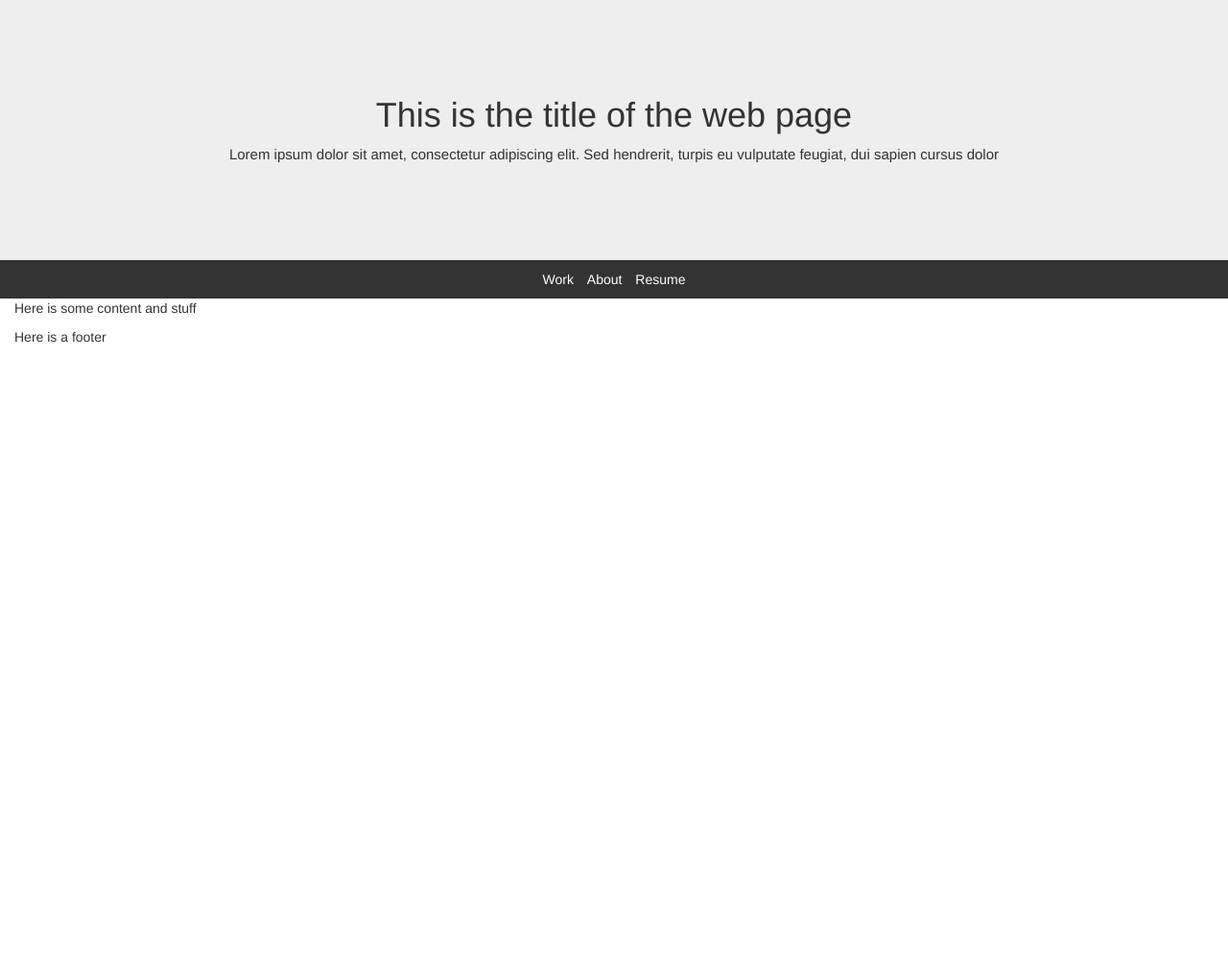
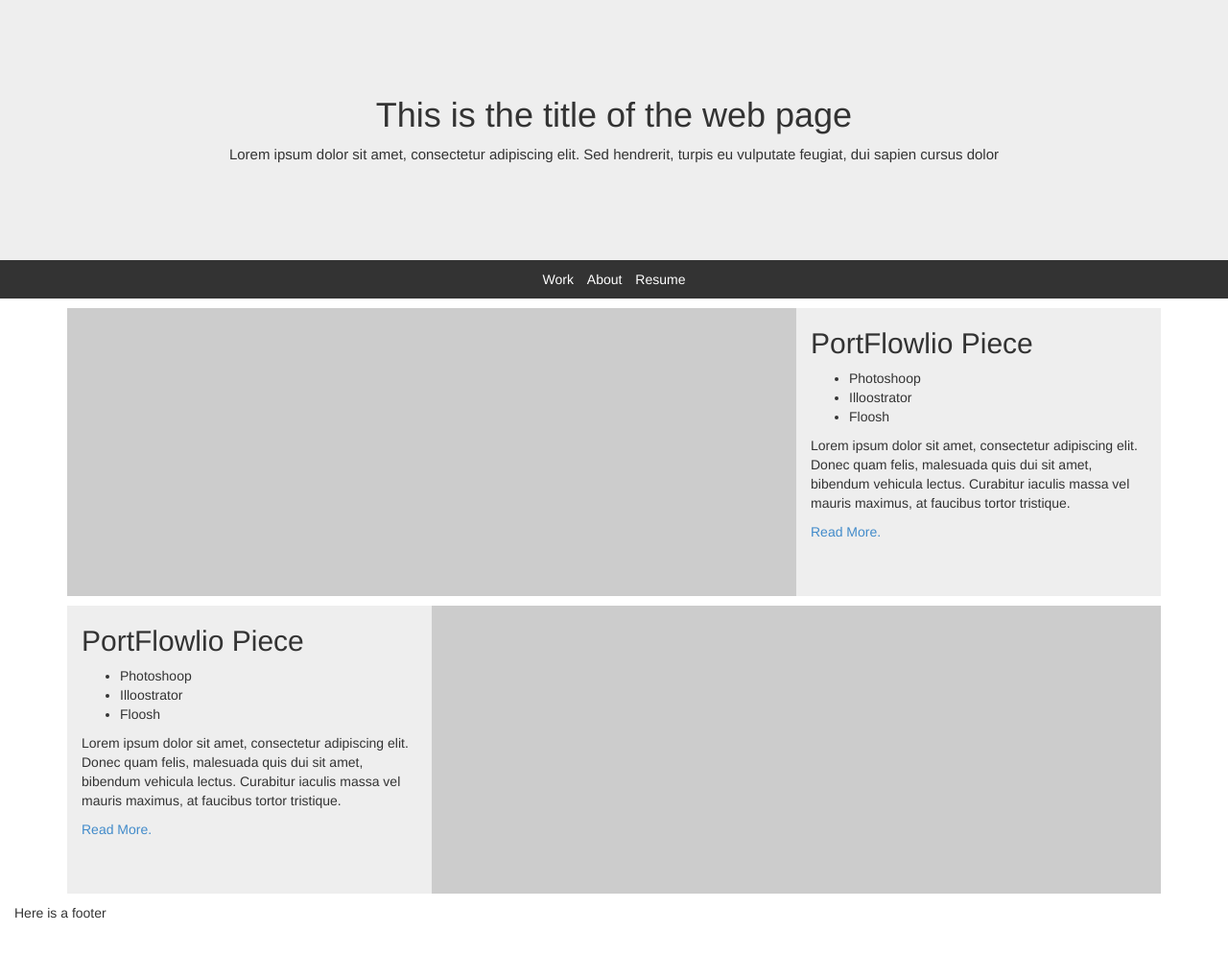
Before and after one commit to Nolski/PortFlowlio, a website: page index.html in a window 1280 px wide. Shown: the whole page at 96% size. Before the commit the page ends 800 px from the top, so only its background shows below. Drawn offline with nearby package versions, Linux system fonts and the light colour scheme; some packages are replaced by stand-ins of ours.

Commit message:
added content on content yo :punch:

```diff
--- a/css/style1.css
+++ b/css/style1.css
@@ -33,3 +33,21 @@ html, body {
     margin: 0;
     padding: 10px 0;
 }
+
+.preview {
+    height: 300px;
+    margin: 10px 0;
+}
+
+.preview-image {
+    background-color: #CCC;
+    height: 100%;
+}
+
+.preview-description {
+    background-color: #EEE;
+    height: 100%;
+}
+
+.preview-description > h2 {
+}
--- a/templates/content1.html
+++ b/templates/content1.html
@@ -1 +1,30 @@
-<p>Here is some content and stuff</p>
+<div class="container ">
+    <div class="row preview">
+        <div class="col-md-8 preview-image">
+        </div>
+        <div class="col-md-4 preview-description">
+            <h2>PortFlowlio Piece</h2>
+            <ul>
+                <li>Photoshoop</li>
+                <li>Illoostrator</li>
+                <li>Floosh</li>
+            </ul>
+            <p>Lorem ipsum dolor sit amet, consectetur adipiscing elit. Donec quam felis, malesuada quis dui sit amet, bibendum vehicula lectus. Curabitur iaculis massa vel mauris maximus, at faucibus tortor tristique.</p>
+            <a>Read More.</a>
+        </div>
+    </div>
+    <div class="row preview">
+        <div class="col-md-4 preview-description">
+            <h2>PortFlowlio Piece</h2>
+            <ul>
+                <li>Photoshoop</li>
+                <li>Illoostrator</li>
+                <li>Floosh</li>
+            </ul>
+            <p>Lorem ipsum dolor sit amet, consectetur adipiscing elit. Donec quam felis, malesuada quis dui sit amet, bibendum vehicula lectus. Curabitur iaculis massa vel mauris maximus, at faucibus tortor tristique.</p>
+            <a>Read More.</a>
+        </div>
+        <div class="col-md-8 preview-image">
+        </div>
+    </div>
+</div>
```
